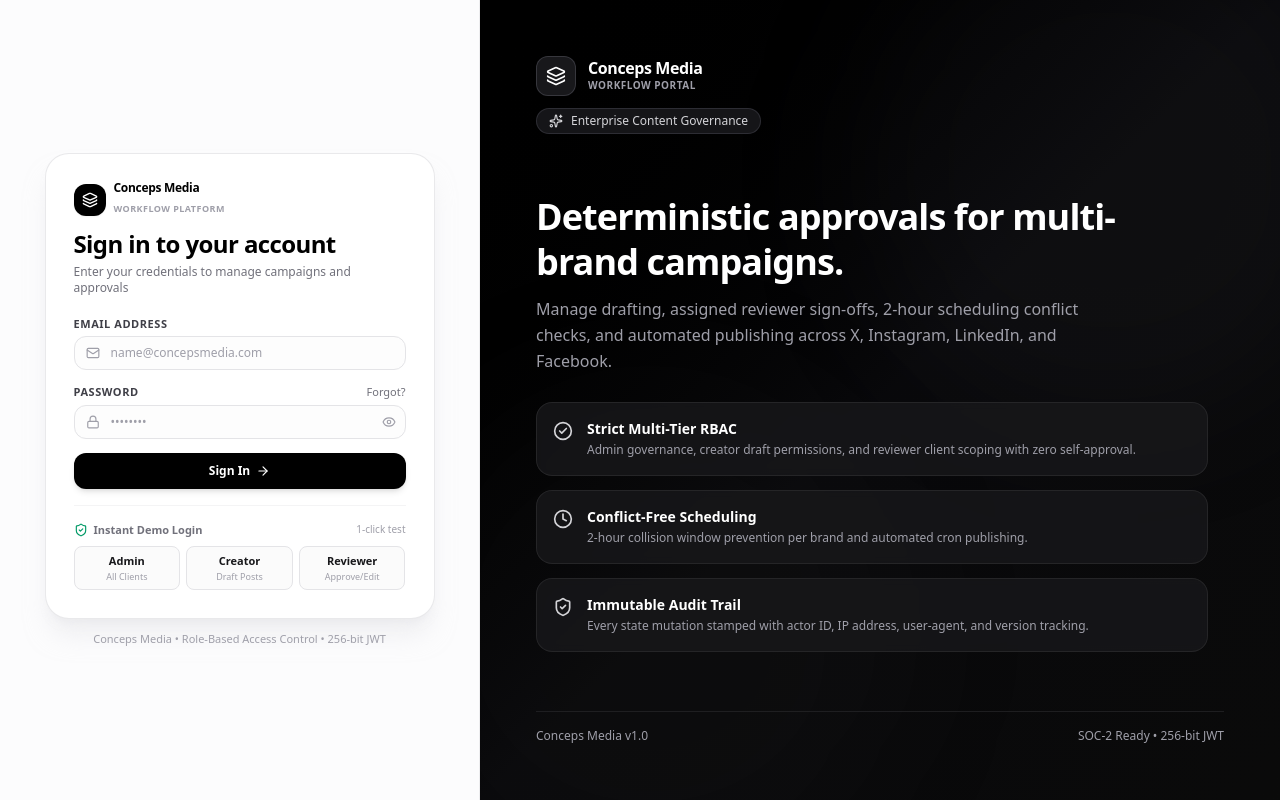
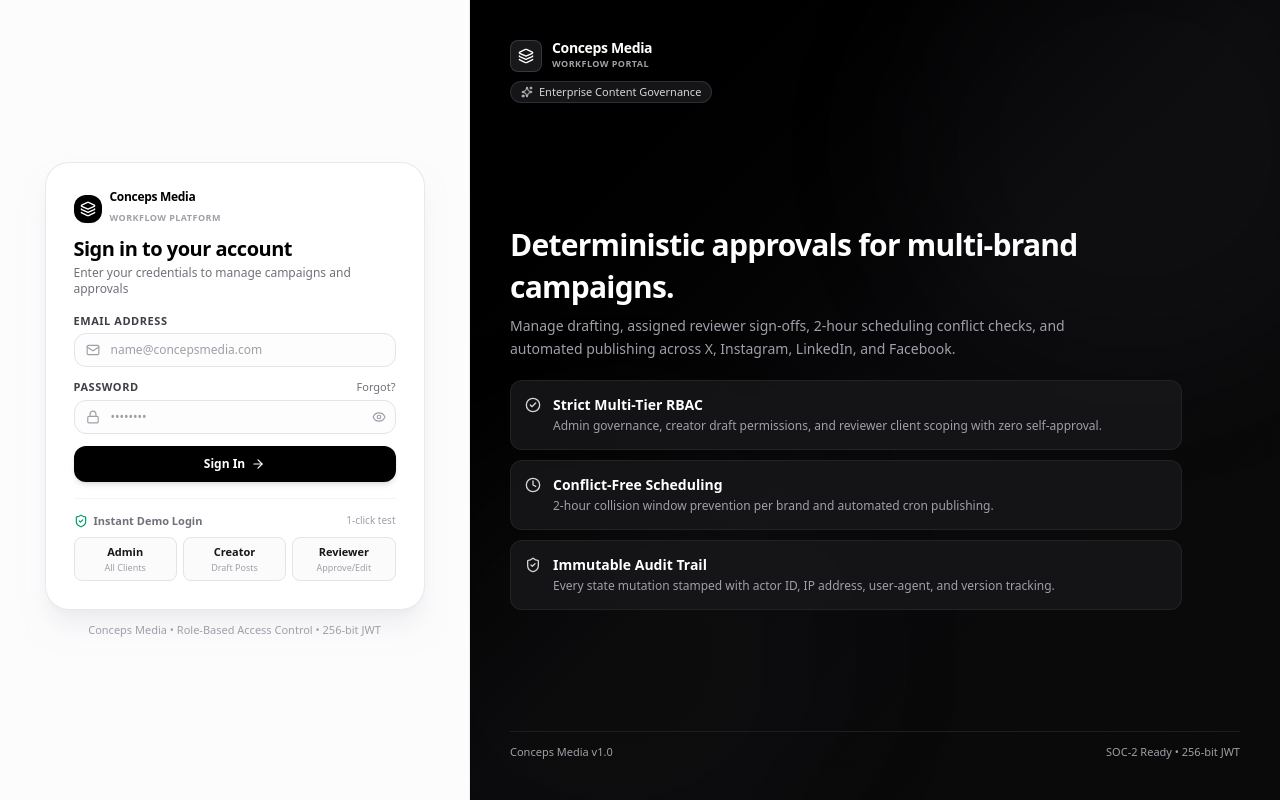
Before and after one commit to srinath-185/socialmedia-content-approval-system, a React (Vite) app in the folder fe/: page /login in a window 1280 px wide. Built offline with nearby package versions, Linux system fonts and the light colour scheme.

Commit message:
fix(ui): scale font sizes to clean proportional scale and ensure all text and cards fit 100% within screen

```diff
--- a/fe/src/pages/LoginPage.tsx
+++ b/fe/src/pages/LoginPage.tsx
@@ -63,23 +63,23 @@ export const LoginPage: React.FC = () => {
 
   return (
     <div className="h-screen max-h-screen w-full flex bg-zinc-50/70 antialiased font-sans overflow-hidden">
-      {/* Left Column: Compact Sign-In Form (Reduced Width, Zero Scroll) */}
-      <div className="w-full lg:w-[460px] xl:w-[480px] 2xl:w-[520px] shrink-0 h-full flex flex-col justify-center items-center p-6 sm:p-8 lg:p-10 overflow-hidden bg-white/60 border-r border-zinc-200/60">
-        <div className="w-full max-w-[390px] my-auto">
+      {/* Left Column: Compact Sign-In Form (Guaranteed Zero Scroll) */}
+      <div className="w-full lg:w-[440px] xl:w-[470px] shrink-0 h-full flex flex-col justify-center items-center p-6 sm:p-8 lg:p-10 overflow-hidden bg-white/60 border-r border-zinc-200/60">
+        <div className="w-full max-w-[380px] my-auto">
           {/* Mobile Brand Header */}
-          <div className="lg:hidden text-center mb-5">
-            <div className="w-11 h-11 rounded-2xl bg-black flex items-center justify-center text-white mx-auto shadow-md mb-2">
+          <div className="lg:hidden text-center mb-4">
+            <div className="w-10 h-10 rounded-2xl bg-black flex items-center justify-center text-white mx-auto shadow-md mb-1.5">
               <Layers className="w-5 h-5" />
             </div>
-            <h1 className="text-lg font-bold text-black tracking-tight">Conceps Media</h1>
+            <h1 className="text-base font-bold text-black tracking-tight">Conceps Media</h1>
             <p className="text-xs text-zinc-500">Content Approval System</p>
           </div>
 
           {/* Form Card */}
           <div className="bg-white rounded-3xl shadow-xl shadow-zinc-200/50 border border-zinc-200/80 p-6 sm:p-7">
-            <div className="mb-5">
-              <div className="hidden lg:flex items-center gap-2 mb-2.5">
-                <div className="w-8 h-8 rounded-xl bg-black flex items-center justify-center text-white shadow-xs">
+            <div className="mb-4">
+              <div className="hidden lg:flex items-center gap-2 mb-2">
+                <div className="w-7 h-7 rounded-xl bg-black flex items-center justify-center text-white shadow-xs">
                   <Layers className="w-4 h-4 text-white" />
                 </div>
                 <div>
@@ -91,15 +91,15 @@ export const LoginPage: React.FC = () => {
                   </span>
                 </div>
               </div>
-              <h2 className="text-xl sm:text-2xl font-bold text-black tracking-tight">
+              <h2 className="text-xl font-bold text-black tracking-tight">
                 Sign in to your account
               </h2>
-              <p className="text-xs text-zinc-500 mt-1">
+              <p className="text-xs text-zinc-500 mt-0.5">
                 Enter your credentials to manage campaigns and approvals
               </p>
             </div>
 
-            <form onSubmit={handleSubmit} className="space-y-3.5">
+            <form onSubmit={handleSubmit} className="space-y-3">
               <div>
                 <label className="block text-[11px] font-semibold text-zinc-700 uppercase tracking-wider mb-1">
                   Email Address
@@ -163,7 +163,7 @@ export const LoginPage: React.FC = () => {
             </form>
 
             {/* Quick Demo Access Pills */}
-            <div className="mt-4 pt-4 border-t border-zinc-100">
+            <div className="mt-4 pt-3.5 border-t border-zinc-100">
               <div className="flex items-center justify-between text-[11px] font-semibold text-zinc-500 mb-2">
                 <span className="flex items-center gap-1.5">
                   <ShieldCheck className="w-3.5 h-3.5 text-emerald-600" />
@@ -209,71 +209,71 @@ export const LoginPage: React.FC = () => {
         </div>
       </div>
 
-      {/* Right Column: Wide Enterprise Hero Banner (Expanded Width) */}
-      <div className="hidden lg:flex flex-1 bg-gradient-to-br from-black via-zinc-950 to-neutral-950 text-white relative flex-col justify-between p-10 xl:p-14 2xl:p-16 overflow-hidden h-full">
+      {/* Right Column: Wide Enterprise Hero Banner (Proportional Font Size & Guaranteed 100% Fit) */}
+      <div className="hidden lg:flex flex-1 bg-gradient-to-br from-black via-zinc-950 to-neutral-950 text-white relative flex-col justify-between p-8 xl:p-10 2xl:p-12 overflow-hidden h-full">
         {/* Subtle Ambient Glows */}
-        <div className="absolute top-0 right-0 -mr-20 -mt-20 w-[500px] h-[500px] bg-zinc-700/10 rounded-full blur-3xl pointer-events-none" />
-        <div className="absolute bottom-0 left-0 -ml-20 -mb-20 w-[500px] h-[500px] bg-zinc-800/10 rounded-full blur-3xl pointer-events-none" />
+        <div className="absolute top-0 right-0 -mr-20 -mt-20 w-[450px] h-[450px] bg-zinc-700/10 rounded-full blur-3xl pointer-events-none" />
+        <div className="absolute bottom-0 left-0 -ml-20 -mb-20 w-[450px] h-[450px] bg-zinc-800/10 rounded-full blur-3xl pointer-events-none" />
 
         {/* Brand Header */}
         <div className="relative z-10 shrink-0">
-          <div className="flex items-center gap-3 mb-3">
-            <div className="w-10 h-10 rounded-xl bg-zinc-900 border border-zinc-700/80 flex items-center justify-center text-white shadow-md">
-              <Layers className="w-5 h-5 text-white" />
+          <div className="flex items-center gap-2.5 mb-2">
+            <div className="w-8 h-8 rounded-lg bg-zinc-900 border border-zinc-700/80 flex items-center justify-center text-white shadow-md">
+              <Layers className="w-4 h-4 text-white" />
             </div>
             <div>
-              <span className="text-base font-bold tracking-tight text-white block leading-none">
+              <span className="text-sm font-bold tracking-tight text-white block leading-none">
                 Conceps Media
               </span>
-              <span className="block text-[10px] uppercase font-semibold tracking-wider text-zinc-400 mt-0.5">
+              <span className="block text-[9px] uppercase font-semibold tracking-wider text-zinc-400 mt-0.5">
                 Workflow Portal
               </span>
             </div>
           </div>
-          <div className="inline-flex items-center gap-2 px-3 py-1 rounded-full bg-zinc-900/90 border border-zinc-700/60 text-xs font-medium text-zinc-300">
-            <Sparkles className="w-3.5 h-3.5 text-zinc-300" />
+          <div className="inline-flex items-center gap-1.5 px-2.5 py-0.5 rounded-full bg-zinc-900/90 border border-zinc-700/60 text-[11px] font-medium text-zinc-300">
+            <Sparkles className="w-3 h-3 text-zinc-300" />
             <span>Enterprise Content Governance</span>
           </div>
         </div>
 
-        {/* Hero Value Proposition (Expanded Width) */}
-        <div className="relative z-10 my-auto py-4 space-y-6 max-w-2xl w-full">
-          <div className="space-y-3">
-            <h1 className="text-3xl xl:text-4xl 2xl:text-5xl font-extrabold tracking-tight text-white leading-tight">
+        {/* Hero Value Proposition (Proportional Font & Complete Texts Visible) */}
+        <div className="relative z-10 my-auto py-2 space-y-4 max-w-2xl w-full">
+          <div className="space-y-2">
+            <h1 className="text-2xl xl:text-3xl font-bold tracking-tight text-white leading-snug">
               Deterministic approvals for multi-brand campaigns.
             </h1>
-            <p className="text-sm xl:text-base text-zinc-400 leading-relaxed font-normal max-w-xl">
+            <p className="text-xs xl:text-sm text-zinc-400 leading-relaxed font-normal max-w-xl">
               Manage drafting, assigned reviewer sign-offs, 2-hour scheduling conflict checks, and automated publishing across X, Instagram, LinkedIn, and Facebook.
             </p>
           </div>
 
-          {/* Key Feature Pillars (Expansive Cards) */}
-          <div className="space-y-3.5 pt-1 w-full">
-            <div className="flex items-start gap-3.5 p-4 rounded-2xl bg-zinc-900/80 border border-zinc-800/90 backdrop-blur-xs transition hover:border-zinc-700">
-              <CheckCircle2 className="w-5 h-5 text-zinc-300 shrink-0 mt-0.5" />
+          {/* Key Feature Pillars (Proportional & Complete) */}
+          <div className="space-y-2.5 pt-1 w-full">
+            <div className="flex items-start gap-3 p-3 xl:p-3.5 rounded-xl bg-zinc-900/80 border border-zinc-800/80 backdrop-blur-xs transition hover:border-zinc-700">
+              <CheckCircle2 className="w-4 h-4 text-zinc-300 shrink-0 mt-0.5" />
               <div>
-                <h2 className="text-sm font-semibold text-white">Strict Multi-Tier RBAC</h2>
-                <p className="text-xs text-zinc-400 leading-normal mt-0.5">
+                <h2 className="text-xs xl:text-sm font-semibold text-white">Strict Multi-Tier RBAC</h2>
+                <p className="text-[11px] xl:text-xs text-zinc-400 leading-normal mt-0.5">
                   Admin governance, creator draft permissions, and reviewer client scoping with zero self-approval.
                 </p>
               </div>
             </div>
 
-            <div className="flex items-start gap-3.5 p-4 rounded-2xl bg-zinc-900/80 border border-zinc-800/90 backdrop-blur-xs transition hover:border-zinc-700">
-              <Clock className="w-5 h-5 text-zinc-300 shrink-0 mt-0.5" />
+            <div className="flex items-start gap-3 p-3 xl:p-3.5 rounded-xl bg-zinc-900/80 border border-zinc-800/80 backdrop-blur-xs transition hover:border-zinc-700">
+              <Clock className="w-4 h-4 text-zinc-300 shrink-0 mt-0.5" />
               <div>
-                <h2 className="text-sm font-semibold text-white">Conflict-Free Scheduling</h2>
-                <p className="text-xs text-zinc-400 leading-normal mt-0.5">
+                <h2 className="text-xs xl:text-sm font-semibold text-white">Conflict-Free Scheduling</h2>
+                <p className="text-[11px] xl:text-xs text-zinc-400 leading-normal mt-0.5">
                   2-hour collision window prevention per brand and automated cron publishing.
                 </p>
               </div>
             </div>
 
-            <div className="flex items-start gap-3.5 p-4 rounded-2xl bg-zinc-900/80 border border-zinc-800/90 backdrop-blur-xs transition hover:border-zinc-700">
-              <ShieldCheck className="w-5 h-5 text-zinc-300 shrink-0 mt-0.5" />
+            <div className="flex items-start gap-3 p-3 xl:p-3.5 rounded-xl bg-zinc-900/80 border border-zinc-800/80 backdrop-blur-xs transition hover:border-zinc-700">
+              <ShieldCheck className="w-4 h-4 text-zinc-300 shrink-0 mt-0.5" />
               <div>
-                <h2 className="text-sm font-semibold text-white">Immutable Audit Trail</h2>
-                <p className="text-xs text-zinc-400 leading-normal mt-0.5">
+                <h2 className="text-xs xl:text-sm font-semibold text-white">Immutable Audit Trail</h2>
+                <p className="text-[11px] xl:text-xs text-zinc-400 leading-normal mt-0.5">
                   Every state mutation stamped with actor ID, IP address, user-agent, and version tracking.
                 </p>
               </div>
@@ -282,7 +282,7 @@ export const LoginPage: React.FC = () => {
         </div>
 
         {/* Footer Meta */}
-        <div className="relative z-10 pt-4 border-t border-zinc-800/70 flex items-center justify-between text-xs text-zinc-400 shrink-0">
+        <div className="relative z-10 pt-3 border-t border-zinc-800/70 flex items-center justify-between text-[11px] text-zinc-400 shrink-0">
           <span>Conceps Media v1.0</span>
           <span>SOC-2 Ready • 256-bit JWT</span>
         </div>
```
